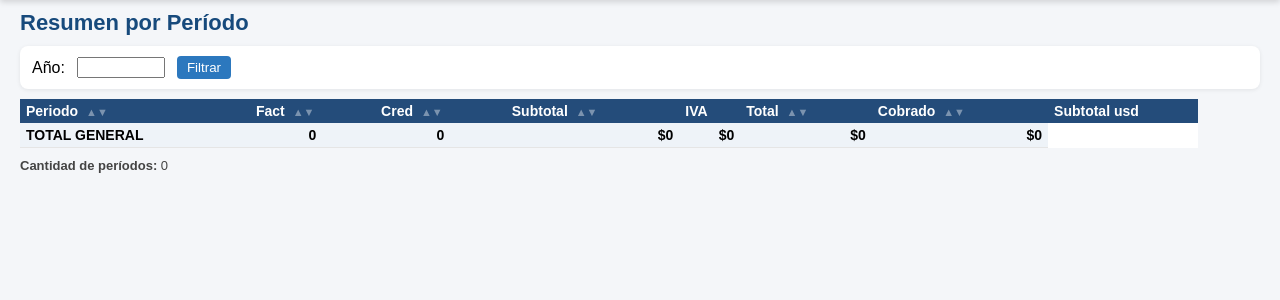
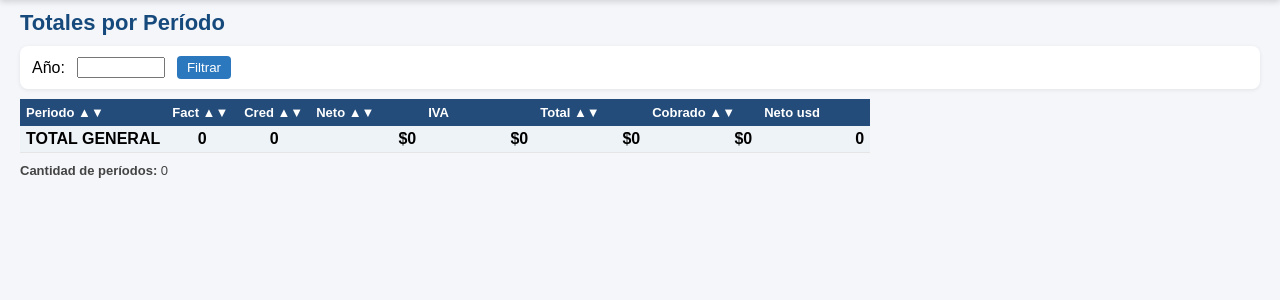
Before and after one commit to MarianGCG/AdminMack, a Django app: page /saldos/ in a window 1280 px wide. Shown: the part 134-434 px from the top of the page. Run offline with Django 4.2, Linux system fonts and the light colour scheme; data that the repository does not hold is empty.

```diff
--- a/comisiones/templates/base.html
+++ b/comisiones/templates/base.html
@@ -81,13 +81,13 @@
 
         .tabla th {
             padding:4px 4px;
-            font-size:12px;
+            font-size:16px;
 
         }
 
         .tabla td {
             padding:1px 1px;
-            font-size:12px;
+            font-size:16px;
         }
 
         .tabla-grande td,
@@ -106,13 +106,13 @@
             color:white;
             padding:8px;
             text-align:left;
-            font-size:14px;
+            font-size:16px;
         }
 
         .tabla-listado td{
             padding:6px;
             border-bottom:1px solid #e5e5e5;
-            font-size:14px;
+            font-size:16px;
         }
 
         .tabla-listado tr:hover{
@@ -135,7 +135,7 @@
             min-width: 1200px;
             border-collapse: collapse;
             background: white;
-            font-size: 13px;
+            font-size: 16px;
             table-layout:auto;
         }
 
@@ -144,7 +144,7 @@
             background: #244c7a;
             color: white;
             text-align: left;
-            font-size: 13px;
+            font-size: 16px;
             padding: 4px 6px;
             font-size: 14px;
             white-space: nowrap;
@@ -153,7 +153,7 @@
         .tabla-sistema td {
             border-bottom: 1px solid #e5e5e5;
             padding: 4px 6px;
-            font-size: 14px;
+            font-size: 16px;
             white-space: nowrap;
         }
 
@@ -166,7 +166,7 @@
         .tabla-sistema th .flechas {
             opacity: 0.4;   /* 👈 opacas */
             margin-left: 4px;
-            font-size: 11px;
+            font-size: 16px;
         }
 
         .tabla-sistema th.activo .flechas {
@@ -204,7 +204,7 @@
             text-decoration: none;
             padding: 10px 0;
             display: inline-block;
-            font-size: 14px;
+            font-size: 16px;
         }
 
         .dropdown-content {
@@ -225,7 +225,7 @@
             padding: 10px 14px;
             text-decoration: none;
             display: block;
-            font-size: 14px;
+            font-size: 18px;
         }
 
         .dropdown-content a:hover {
@@ -343,6 +343,21 @@
             height:700px !important;
         }
 
+        .contenedor-tabla-saldos{
+            flex:0 0 auto;
+            width:auto;
+            display:inline-block;
+        }
+
+
+        .tabla-saldos{
+            width:auto;
+            table-layout:auto;
+            border-collapse:collapse;
+            background:white;
+        }
+
+
         .contenedor-tabla-comprobantes{
             flex:0 0 auto;
             width:auto;
@@ -427,7 +442,7 @@
 
                     <div class="dropdown-content">
                         <a href="/comprobantes/">Comprobantes</a>
-                        <a href="/saldos/">Saldos</a>
+                        <a href="/saldos/">Totales</a>
                     </div>
                 </div>
 
@@ -481,8 +496,7 @@
                 <a href="/graficos01/">Evolución U$S</a>
                 <a href="/graficos22/">Top N Participación</a>
                 <a href="/grafico-indice-mensual/">Índice Interanual Mensual</a>
-                <a href="/calculadora/">calculadora</a>
-                <a href="/simulacion/">simulacion</a>
+
 
             </div>
         </div>
--- a/comisiones/templates/ver_saldos.html
+++ b/comisiones/templates/ver_saldos.html
@@ -3,7 +3,7 @@
 {% block content %}
 
 <div class="titulo-grafico">
-    Resumen por Período
+    Totales por Período
 </div>
 
 
@@ -33,14 +33,14 @@
 </div>
 
 
+<div class="layout-doble">
+<div class="contenedor-tabla-saldos">
 
-<div class="contenedor-tabla">
-
-<table class="tabla-sistema">
+<table class="tabla-comprobantes">
 
 <tr>
 
-<th onclick="ordenar('periodo')">
+<th onclick="ordenar('periodo')" style="width:50px;">
     Periodo
     <span class="flechas">
         {% if request.GET.orden == 'periodo' %}
@@ -51,7 +51,7 @@
     </span>
 </th>
 
-<th onclick="ordenar('fact')">
+<th onclick="ordenar('fact')" style="width:60px;">
     Fact
     <span class="flechas">
         {% if request.GET.orden == 'fact' %}
@@ -62,7 +62,7 @@
     </span>
 </th>
 
-<th onclick="ordenar('cred')">
+<th onclick="ordenar('cred')" style="width:60px;">
     Cred
     <span class="flechas">
         {% if request.GET.orden == 'cred' %}
@@ -75,8 +75,8 @@
 
 
 
-<th onclick="ordenar('neto')">
-    Subtotal
+<th onclick="ordenar('neto')" style="width:100px;">
+    Neto
     <span class="flechas">
         {% if request.GET.orden == 'neto' %}
             {% if request.GET.dir == 'asc' %}▲{% else %}▼{% endif %}
@@ -87,9 +87,9 @@
 
 </th>
 
-<th>IVA</th>
+<th style="width:100px;">IVA</th>
 
-<th onclick="ordenar('total')">
+<th onclick="ordenar('total')" style="width:100px;">
     Total
     <span class="flechas">
         {% if request.GET.orden == 'total' %}
@@ -100,7 +100,7 @@
     </span>
 </th>
 
-<th onclick="ordenar('cobrado')">
+<th onclick="ordenar('cobrado')" style="width:100px;">
     Cobrado
     <span class="flechas">
         {% if request.GET.orden == 'cobrado' %}
@@ -111,8 +111,8 @@
     </span>
 </th>
 
-<th>
-    Subtotal usd
+<th style="width:100px;">
+    Neto usd
 </th>
 
 
@@ -193,13 +193,18 @@
         ${{ totales.sum_cobrado|default:0|localize }}
     </td>
 
+    <td class="numero">
+        {{ totales.total_usd|floatformat:0|localize }}
+    </td>
+
+
 </tr>
 
 
 </table>
 
 </div>
-
+</div>
 
 <p style="margin-top:10px; font-size:13px; color:#444;">
     <strong>Cantidad de períodos:</strong>
--- a/comisiones/views.py
+++ b/comisiones/views.py
@@ -1,6 +1,7 @@
 from django.shortcuts import render, get_object_or_404, redirect
 from django.db.models import Sum, Count, Q, DecimalField, Value
 from django.db.models.functions import Coalesce, Cast
+
 
 from django.db import connection
 from .models import ComprobantesComisiones
@@ -193,7 +194,7 @@ def ver_comprobantes(request):
     # 📊 GRAFICO ASEGURADORAS
     # ============================
 
-    grafico = (
+    grafico_neto = (
         comprobantes
         .values("aseguradora__nombre")
         .annotate(
@@ -214,16 +215,46 @@ def ver_comprobantes(request):
         .order_by("-subtotal_aseg")
     )
 
-    labels_grafico = [
+
+
+    grafico_cobrado = (
+        comprobantes
+        .values("aseguradora__nombre")
+        .annotate(
+
+            cobrado_aseg =
+
+                Coalesce(
+                    Sum("cobranzascomisiones__importe"),
+                    Value(0),
+                    output_field=DecimalField()
+                )
+
+        )
+        .order_by("-cobrado_aseg")
+    )
+
+    labels_neto = [
         x["aseguradora__nombre"]
-        for x in grafico
+        for x in grafico_neto
     ]
 
-    datos_grafico = [
+    datos_neto = [
         float(x["subtotal_aseg"])
-        for x in grafico
+        for x in grafico_neto
     ]
 
+
+
+    labels_cobrado = [
+        x["aseguradora__nombre"]
+        for x in grafico_cobrado
+    ]
+
+    datos_cobrado = [
+        float(x["cobrado_aseg"])
+        for x in grafico_cobrado
+    ]
 
     # ============================
     # 🎯 RENDER FINAL
@@ -235,8 +266,11 @@ def ver_comprobantes(request):
         "anio": anio,
         "mes": mes,
         "aseguradoras": Aseguradoras.objects.all(),
-        "labels_grafico": json.dumps(labels_grafico),
-        "datos_grafico": json.dumps(datos_grafico),
+        "labels_neto": json.dumps(labels_neto),
+        "datos_neto": json.dumps(datos_neto),
+        "labels_cobrado": json.dumps(labels_cobrado),
+        "datos_cobrado": json.dumps(datos_cobrado),
+
     })
 
 
@@ -396,6 +430,9 @@ def ver_saldos(request):
 
         "sum_cobrado":
             sum(s["sum_cobrado"] for s in saldos),
+
+        "total_usd":
+            sum(s["ST_usd"] for s in saldos),
 
     }
 
```
Also changed, not shown: comisiones/services/cobranzas_service.py (+20 -0 lines), comisiones/templates/ver_comprobantes.html (+61 -6 lines).
